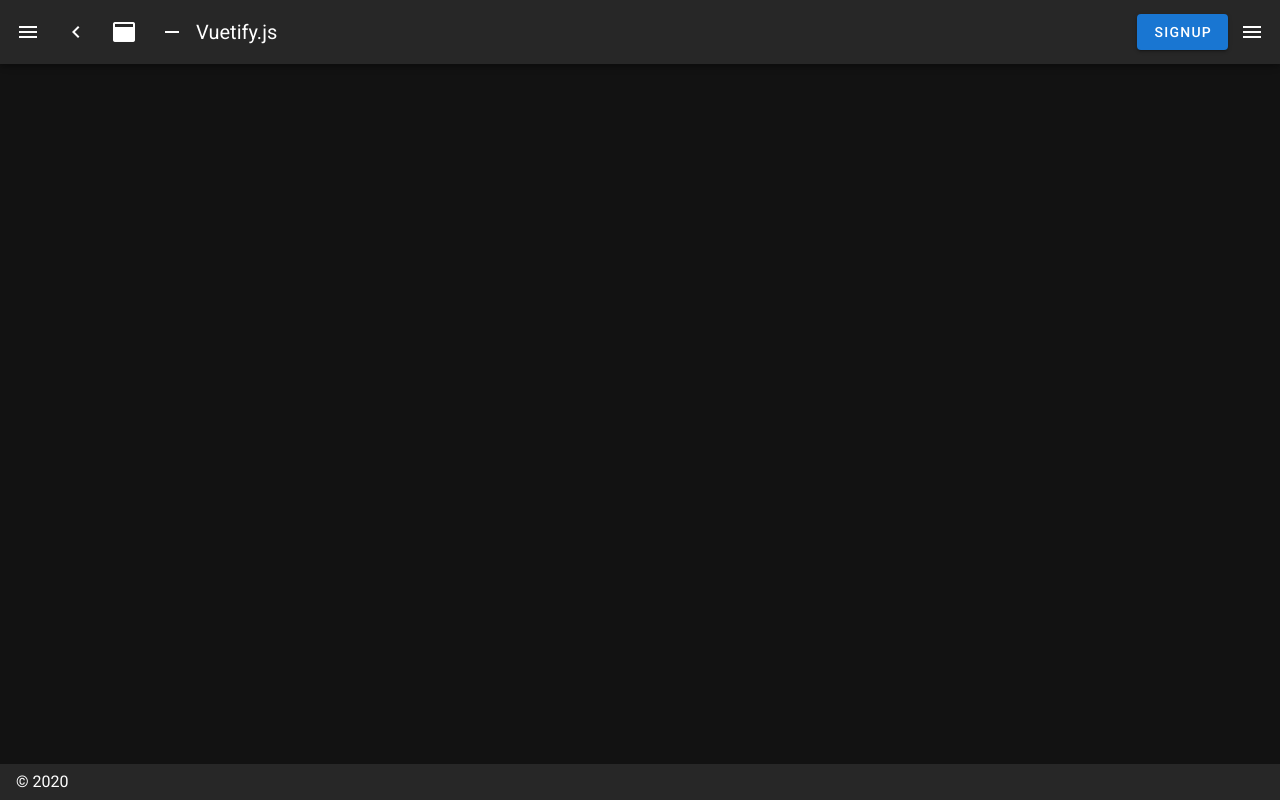
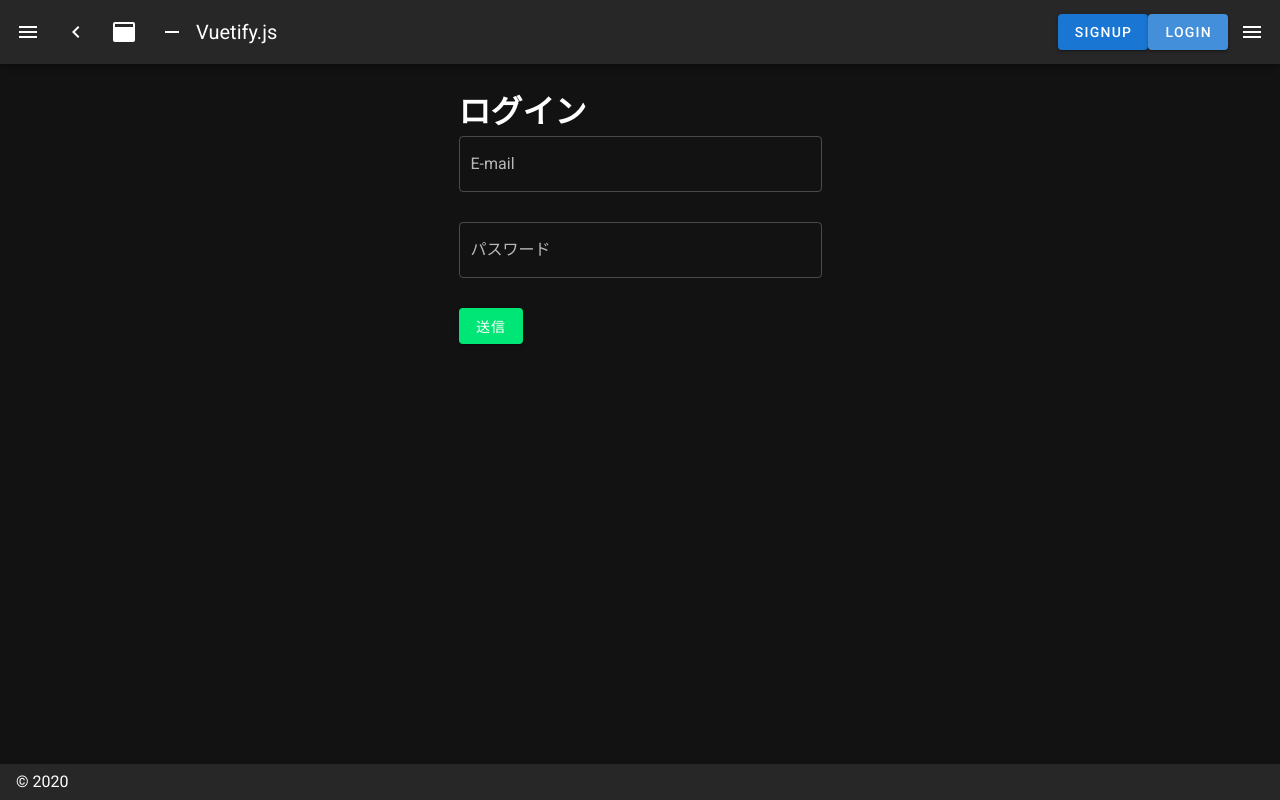
Before and after one commit to SystemEngineeringTeam/HackU-vol.1, a Nuxt app in the folder nuxt/: page /login in a window 1280 px wide. Built offline with nearby package versions, Linux system fonts and the light colour scheme.

Commit message:
ログインページを作った

```diff
--- a/nuxt/layouts/default.vue
+++ b/nuxt/layouts/default.vue
@@ -39,6 +39,9 @@
       <v-spacer />
       <v-btn color="primary" to="/signup">
         signup
+      </v-btn>
+      <v-btn color="primary" to="/login">
+        login
       </v-btn>
       <v-btn icon @click.stop="rightDrawer = !rightDrawer">
         <v-icon>mdi-menu</v-icon>
--- /dev/null
+++ b/nuxt/pages/login.vue
@@ -0,0 +1,64 @@
+<template>
+  <v-container>
+    <v-row justify="center">
+      <v-col md="4" sm="8" xs="10">
+        <v-form ref="form" v-model="valid">
+          <h1>ログイン</h1>
+
+          <v-text-field
+            v-model="email"
+            label="E-mail"
+            required
+            outlined
+          ></v-text-field>
+
+          <v-text-field
+            v-model="pass"
+            label="パスワード"
+            required
+            outlined
+          ></v-text-field>
+
+          <v-btn
+            :disabled="!valid"
+            color="success"
+            class="mr-4"
+            @click="create_user"
+          >
+            送信
+          </v-btn>
+        </v-form>
+      </v-col>
+    </v-row>
+  </v-container>
+</template>
+
+<script>
+import axios from 'axios'
+export default {
+  data() {
+    return {
+      valid: false,
+      email: '',
+      pass: '',
+    }
+  },
+  methods: {
+    create_user() {
+      const post_json = {
+        email: this.email,
+        pass: this.pass,
+      }
+      console.log(post_json)
+      axios.post(process.env.URL_LOGIN, post_json).then((res) => {
+        if (res.status == 200) {
+          console.log('ok!')
+        }
+      })
+      this.$router.push('/')
+    },
+  },
+}
+</script>
+
+<style></style>
```
